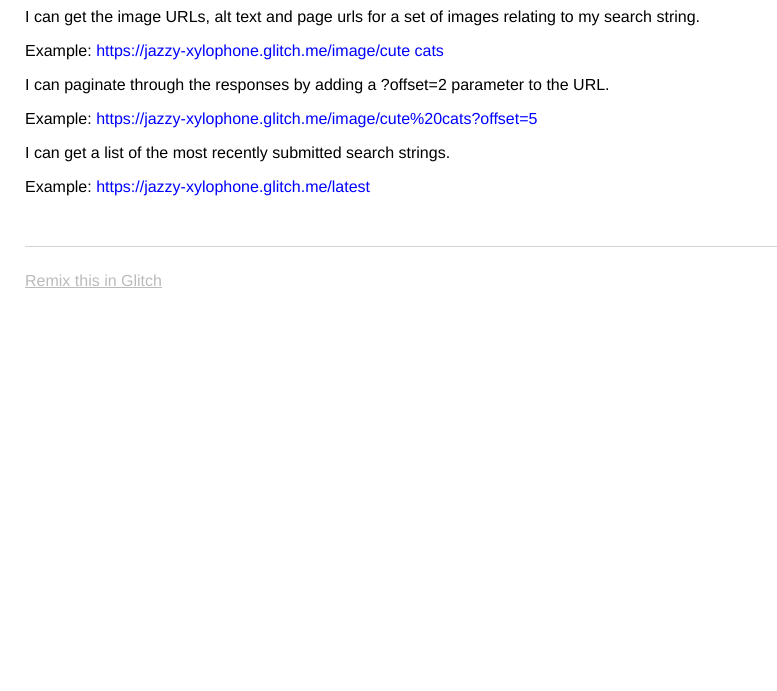
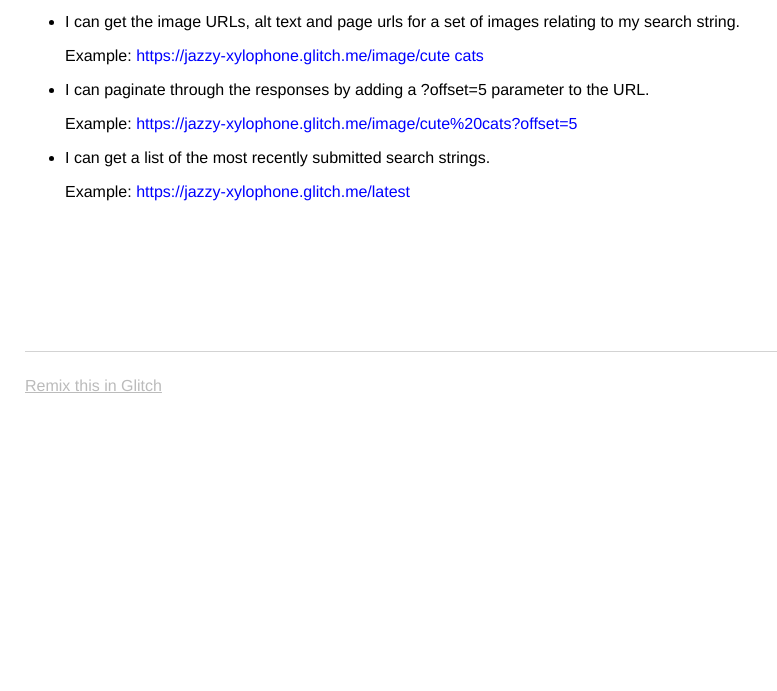
Before and after one commit to ziweidream/Image-Search-Abstraction-Layer, a website: page views/index.html in a window 1280 px wide. Shown: the part 109-800 px from the top of the page, without its empty margins (0-777 px from the left). Drawn offline with nearby package versions, Linux system fonts and the light colour scheme.

Commit message:
🍎🚡 Checkpoint views/index.html:621255/79 public/style.css:621255/46

```diff
--- a/public/style.css
+++ b/public/style.css
@@ -15,7 +15,8 @@ body {
 
 h1 {
   font-weight: bold;
-  color: pink;
+  color: blue;
+  margin-top: 30px;
 }
 
 .bold {
@@ -27,7 +28,7 @@ h1 {
 }
 
 footer {
-  margin-top: 50px;
+  margin-top: 150px;
   padding-top: 25px;
   border-top: 1px solid lightgrey;
 }
--- a/views/index.html
+++ b/views/index.html
@@ -30,20 +30,25 @@
       User stories
     </p>
       <ul>
-
-      </ul>
+      <li>
       <p>
         I can get the image URLs, alt text and page urls for a set of images relating to my search string.
       </p>
       <p>Example: <span class="blue">https://jazzy-xylophone.glitch.me/image/cute cats</span></p>
+      </li>
+      <li>
       <p>
-        I can paginate through the responses by adding a ?offset=2 parameter to the URL.
+        I can paginate through the responses by adding a ?offset=5 parameter to the URL.
       </p>
       <p>Example: <span class="blue">https://jazzy-xylophone.glitch.me/image/cute%20cats?offset=5</span></p>
-      <p>
+      </li>
+      <li>
+        <p>
          I can get a list of the most recently submitted search strings.
       </p>
       <p>Example: <span class="blue">https://jazzy-xylophone.glitch.me/latest</span></p>
+      </li>
+      </ul>
     </main>
 
 
```
